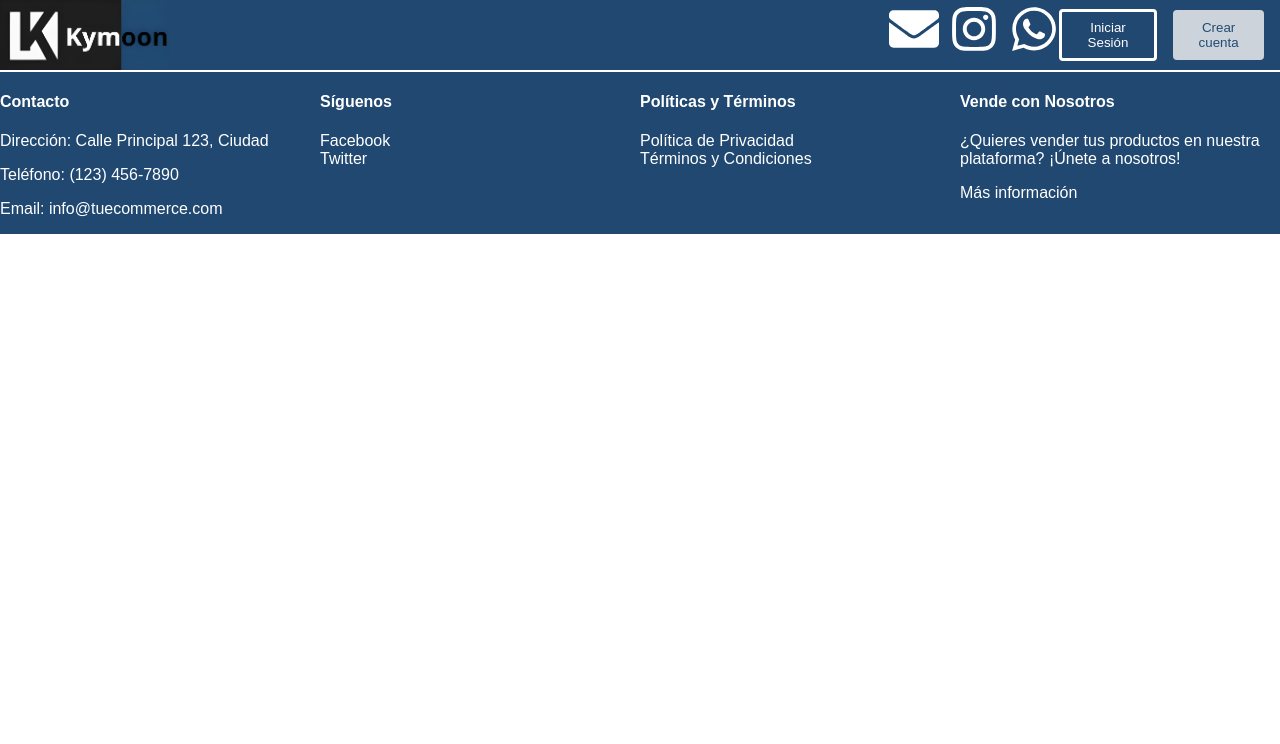
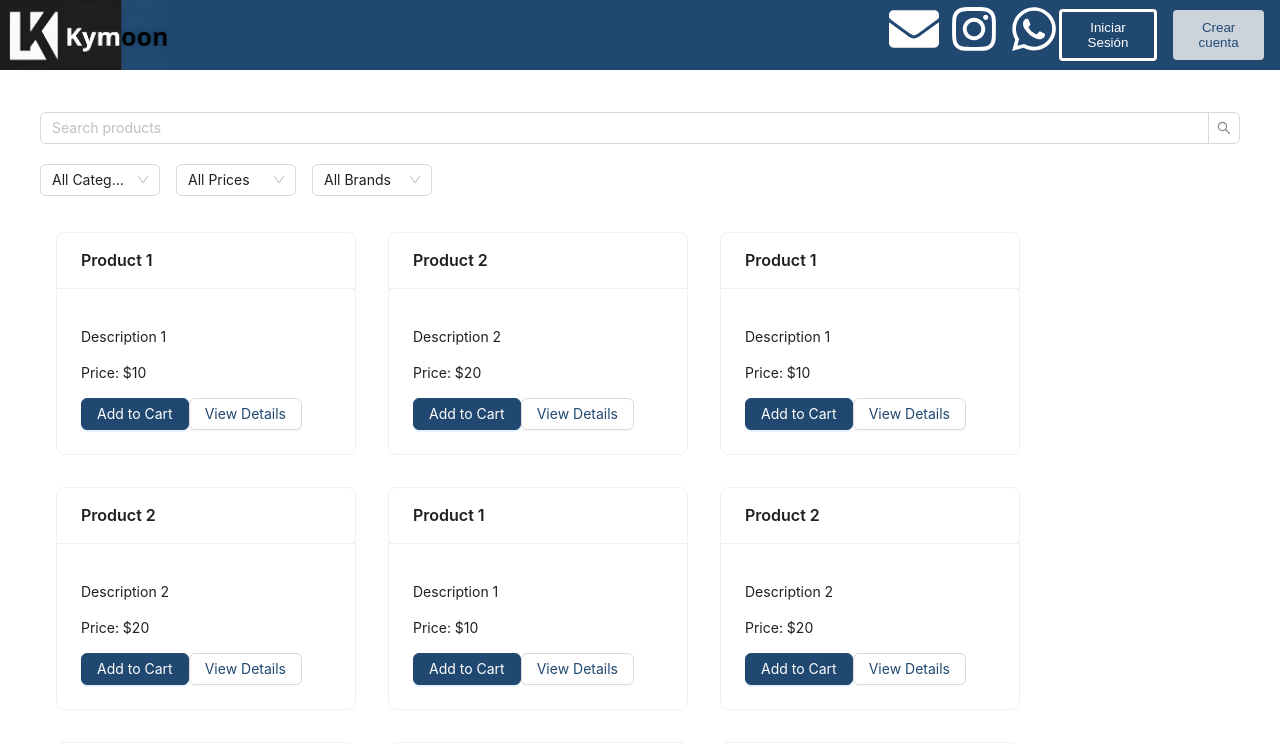
Before and after one commit to WalterHorst/SanJorgeSales, a React (Vite) app in the folder Client/: page /#/productos in a window 1280 px wide. Shown: the top 744 px of the page. Built offline with nearby package versions, Linux system fonts and the light colour scheme.

Commit message:
new route productos

```diff
--- a/Client/src/App.jsx
+++ b/Client/src/App.jsx
@@ -7,6 +7,7 @@ import Footer from "./components/Footer/Footer";
 import About from "./views/About/About";
 import SignUp from "./views/SingUp/SingUp";
 import Store from "./views/Store/Store";
+import Productos from "./components/Productos/Productos"
 
 function App() {
   return (
@@ -19,6 +20,7 @@ function App() {
           <Route path="/about" element={<About></About>}></Route>
           <Route path="/registro" element={<SignUp></SignUp>}></Route>
           <Route path="/store" element={<Store></Store>}></Route>
+          <Route path="/productos" element={<Productos></Productos>}></Route>
         </Routes>
         <Footer />
       </div>
--- /dev/null
+++ b/Client/src/components/Productos/Productos.jsx
@@ -0,0 +1,206 @@
+
+
+import React, { useState } from 'react';
+import { Card, Button, Modal, Input, Select } from 'antd';
+
+const { Search } = Input;
+const { Option } = Select;
+
+
+const Productos = () => {
+  const [cart, setCart] = useState([]);
+  const [visible, setVisible] = useState(false);
+  const [selectedProduct, setSelectedProduct] = useState(null);
+
+  const [searchTerm, setSearchTerm] = useState('');
+  const [selectedCategory, setSelectedCategory] = useState('All');
+  const [selectedPriceRange, setSelectedPriceRange] = useState('All');
+  const [selectedBrand, setSelectedBrand] = useState('All');
+
+
+
+  const productList = [
+    { id: 1, name: 'Product 1', price: 10, description: 'Description 1' },
+    { id: 2, name: 'Product 2', price: 20, description: 'Description 2' },
+    { id: 1, name: 'Product 1', price: 10, description: 'Description 1' },
+    { id: 2, name: 'Product 2', price: 20, description: 'Description 2' },
+    { id: 1, name: 'Product 1', price: 10, description: 'Description 1' },
+    { id: 2, name: 'Product 2', price: 20, description: 'Description 2' },
+    { id: 1, name: 'Product 1', price: 10, description: 'Description 1' },
+    { id: 2, name: 'Product 2', price: 20, description: 'Description 2' },
+    { id: 1, name: 'Product 1', price: 10, description: 'Description 1' },
+    { id: 2, name: 'Product 2', price: 20, description: 'Description 2' },
+    { id: 1, name: 'Product 1', price: 10, description: 'Description 1' },
+    { id: 2, name: 'Product 2', price: 20, description: 'Description 2' },
+    { id: 1, name: 'Product 1', price: 10, description: 'Description 1' },
+    { id: 2, name: 'Product 2', price: 20, description: 'Description 2' },
+    // ... add more products as needed
+  ];
+
+  const filteredProducts = productList.filter((product) => {
+    const includesSearchTerm = product.name.toLowerCase().includes(searchTerm.toLowerCase());
+    const matchesCategory = selectedCategory === 'All' || product.category === selectedCategory;
+    const matchesPriceRange = selectedPriceRange === 'All' || checkPriceRange(product.price, selectedPriceRange);
+    const matchesBrand = selectedBrand === 'All' || product.brand === selectedBrand;
+
+    return includesSearchTerm && matchesCategory && matchesPriceRange && matchesBrand;
+  });
+
+  const handleAddToCart = (product) => {
+    setCart([...cart, product]);
+  };
+
+  const handleShowDetails = (product) => {
+    setSelectedProduct(product);
+    setVisible(true);
+  };
+
+  const handleCloseModal = () => {
+    setVisible(false);
+  };
+
+  const handleSearch = (value) => {
+    setSearchTerm(value);
+  };
+
+  const handleCategoryChange = (value) => {
+    setSelectedCategory(value);
+  };
+
+  const handlePriceRangeChange = (value) => {
+    setSelectedPriceRange(value);
+  };
+
+  const handleBrandChange = (value) => {
+    setSelectedBrand(value);
+  };
+
+  const checkPriceRange = (price, range) => {
+    // Implement logic to check if the price falls within the selected range
+    // Return true if it does, false otherwise
+    // Example:
+    // if (range === 'Low' && price < 50) return true;
+    // if (range === 'Medium' && price >= 50 && price <= 100) return true;
+    // if (range === 'High' && price > 100) return true;
+    // return false;
+  };
+
+
+  return (
+    <div style={{ padding: '20px', display: 'flex', flexWrap: 'wrap' }}>
+      {/* {productList.map((product) => (
+        <Card
+          key={product.id}
+          title={product.name}
+          style={{ width: 300, margin: '16px' }}
+        >
+          <p>{product.description}</p>
+          <p>Price: ${product.price}</p>
+          <Button type="primary" onClick={() => handleAddToCart(product)}>
+            Add to Cart
+          </Button>
+          <Button onClick={() => handleShowDetails(product)}>
+            View Details
+          </Button>
+        </Card>
+      ))}
+
+      <Modal
+        title={selectedProduct?.name}
+        visible={visible}
+        onCancel={handleCloseModal}
+        footer={[
+          <Button key="back" onClick={handleCloseModal}>
+            Close
+          </Button>,
+        ]}
+      >
+        {selectedProduct && (
+          <>
+            <p>{selectedProduct.description}</p>
+            <p>Price: ${selectedProduct.price}</p>
+          </>
+        )}
+      </Modal> */}
+      <div style={{ padding: '20px', display: 'flex', flexDirection: 'column' }}>
+      <div style={{ marginBottom: '20px' }}>
+        <Search placeholder="Search products" onSearch={handleSearch} />
+      </div>
+      <div style={{ display: 'flex', marginBottom: '20px' }}>
+        <Select
+          defaultValue="All"
+          style={{ width: 120, marginRight: '16px' }}
+          onChange={handleCategoryChange}
+        >
+          <Option value="All">All Categories</Option>
+          {/* Map through your unique categories and create Option components */}
+          {/* <Option value="Category1">Category1</Option> */}
+          {/* <Option value="Category2">Category2</Option> */}
+        </Select>
+
+        <Select
+          defaultValue="All"
+          style={{ width: 120, marginRight: '16px' }}
+          onChange={handlePriceRangeChange}
+        >
+          <Option value="All">All Prices</Option>
+          {/* Add price range options */}
+          {/* <Option value="Low">Low</Option> */}
+          {/* <Option value="Medium">Medium</Option> */}
+          {/* <Option value="High">High</Option> */}
+        </Select>
+
+        <Select
+          defaultValue="All"
+          style={{ width: 120, marginRight: '16px' }}
+          onChange={handleBrandChange}
+        >
+          <Option value="All">All Brands</Option>
+          {/* Map through your unique brands and create Option components */}
+          {/* <Option value="Brand1">Brand1</Option> */}
+          {/* <Option value="Brand2">Brand2</Option> */}
+        </Select>
+      </div>
+
+      <div style={{ display: 'flex', flexWrap: 'wrap' }}>
+        {filteredProducts.map((product) => (
+          <Card
+            key={product.id}
+            title={product.name}
+            style={{ width: 300, margin: '16px' }}
+          >
+            <p>{product.description}</p>
+            <p>Price: ${product.price}</p>
+            <Button type="primary" onClick={() => handleAddToCart(product)}>
+              Add to Cart
+            </Button>
+            <Button onClick={() => handleShowDetails(product)}>
+              View Details
+            </Button>
+          </Card>
+        ))}
+      </div>
+
+      <Modal
+        title={selectedProduct?.name}
+        visible={visible}
+        onCancel={handleCloseModal}
+        footer={[
+          <Button key="back" onClick={handleCloseModal}>
+            Close
+          </Button>,
+        ]}
+      >
+        {selectedProduct && (
+          <>
+            <p>{selectedProduct.description}</p>
+            <p>Price: ${selectedProduct.price}</p>
+          </>
+        )}
+      </Modal>
+    </div>
+    </div>
+  );
+};
+
+export default Productos;
```
Also changed, not shown: Client/src/components/AdminBoard/AdminBoard.css (deleted, +0 -10 lines), Client/src/components/AdminBoard/AdminBoard.jsx (deleted, +0 -79 lines), Client/src/components/Productos/Productos.css (added).
